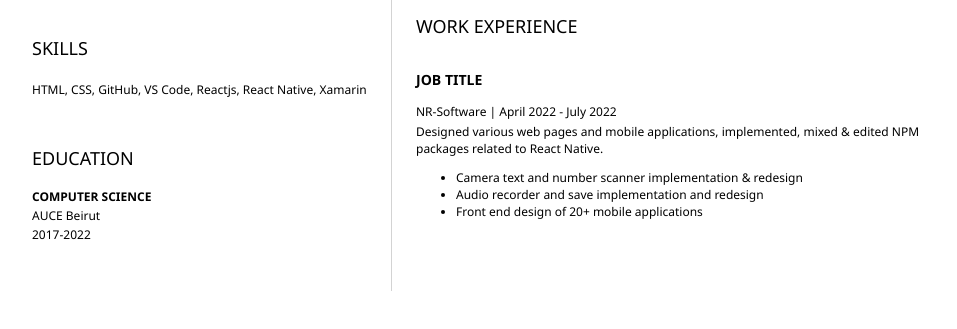
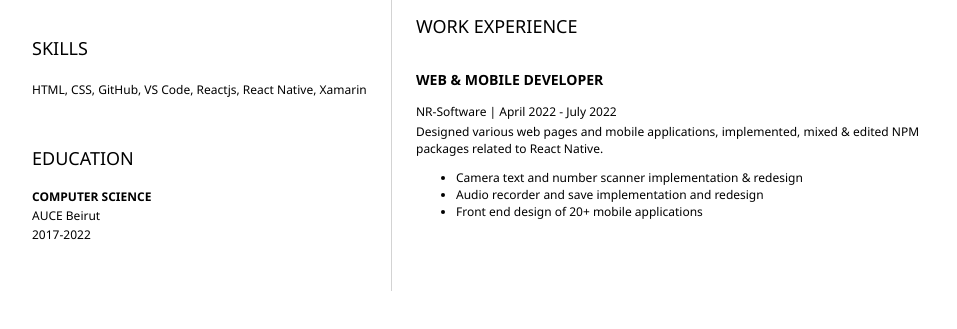
Before and after one commit to charbelmansour005/resume, a plain HTML site: page index.html in a window 1280 px wide. Shown: the part 321-650 px from the top of the page, without its empty margins (152-1109 px from the left). Drawn offline with Linux system fonts and the light colour scheme.

Commit message:
Update index.html

```diff
--- a/index.html
+++ b/index.html
@@ -61,7 +61,7 @@
         <section>
           <h2>WORK EXPERIENCE</h2>
           <!-- your work experience -->
-          <h3><b>JOB TITLE</b></h3>
+          <h3><b>WEB & MOBILE DEVELOPER</b></h3>
           <p>NR-Software | April 2022 - July 2022</p>
           <p>
             Designed various web pages and mobile applications, implemented,
```
